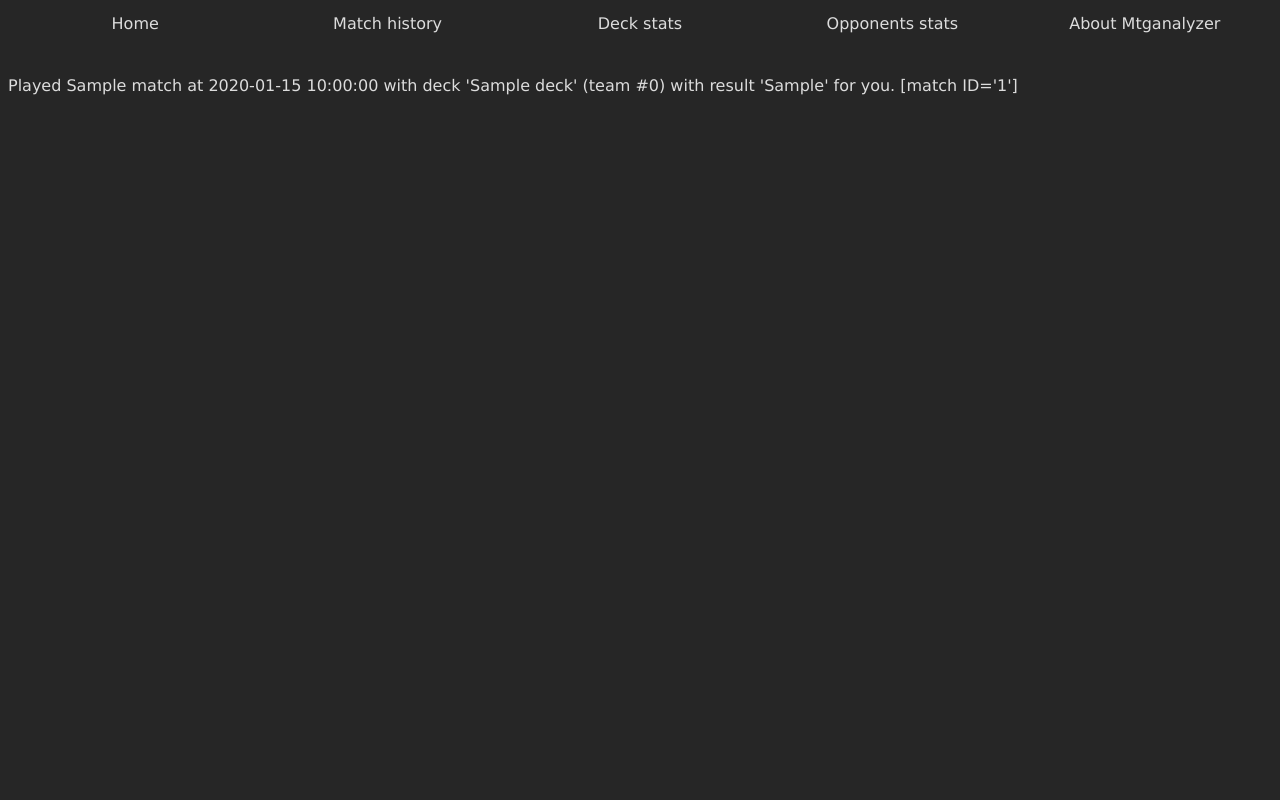
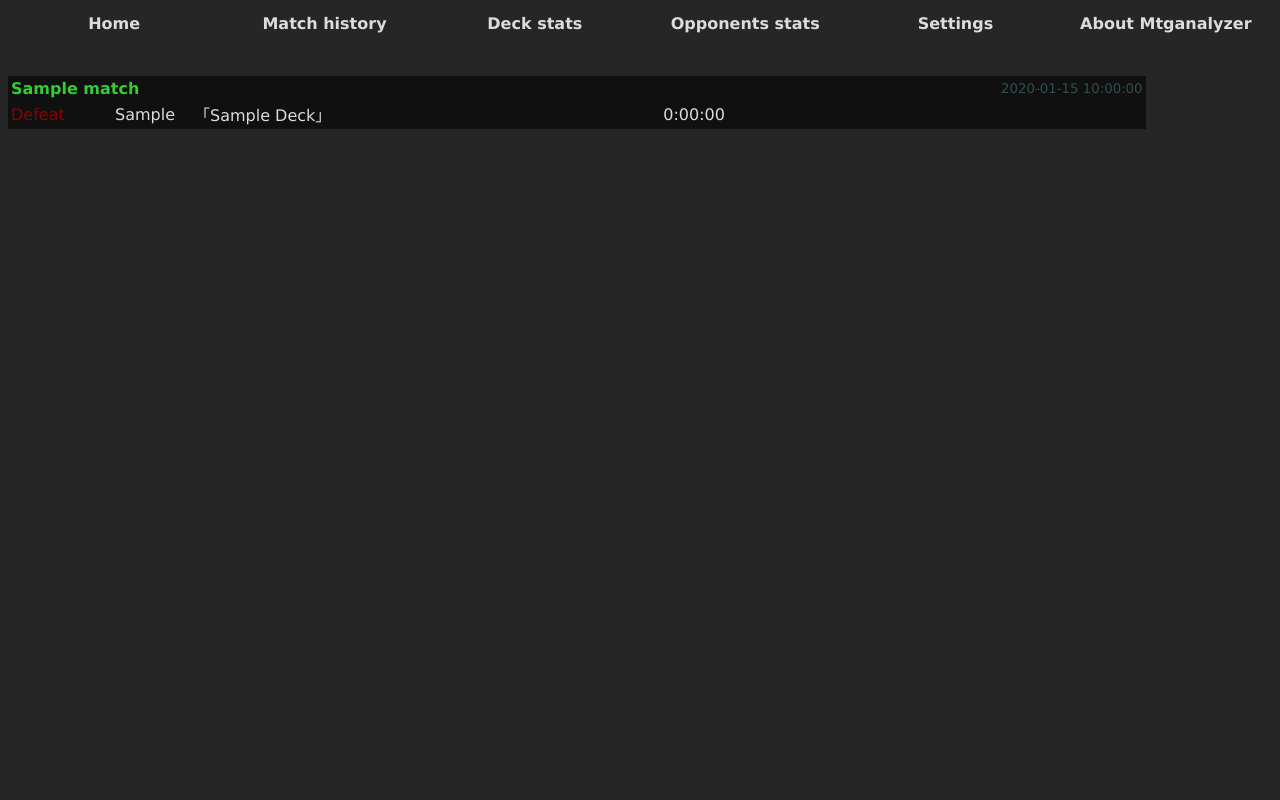
Before and after one commit to AlanFromJapan/MTGA-experiments, a Flask app: page /matchhistory in a window 1280 px wide. Run offline with Flask 2, Linux system fonts and the light colour scheme; tables that the repository leaves empty hold one stand-in row (values such as "Sample post"); parts of the project's set-up code (start-up, migrations or seed data) failed here and were passed over.

Commit message:
Added styles for the match history, mana logos, lots of CSS and a little JS decorations

```diff
--- a/mtganalyzer/main.py
+++ b/mtganalyzer/main.py
@@ -43,9 +43,8 @@ By AlanFromJapan / MIT license / Full source code here <a href="https://github.c
 @app.route('/matchhistory')
 def matchHistoryPage():
     matches = db.getMatchLatest()
-    body = "<br/>".join([str(m) for m in matches])
 
-    return render_template("template01.html", pagename="MTGAnalyzer - match history", pagecontent=body)
+    return render_template("history01.html", pagename="MTGAnalyzer - match history", matches=matches)
 
 
 ########################################################################################
--- a/mtganalyzer/mtgaobjects.py
+++ b/mtganalyzer/mtgaobjects.py
@@ -1,5 +1,5 @@
 import os
-from datetime import datetime
+from datetime import date, datetime
 
 class MtgaMatch:
     matchId = ""
@@ -30,6 +30,10 @@ class MtgaMatch:
     def __repr__(self) -> str:
         return "Played %s at %s with deck '%s' (team #%s) with result '%s' for you. [match ID='%s']" %(self.opponentName, self.matchStart, self.deck.name if self.deck != None else "**Unknown deck**" , self.opponentTeamId, self.matchOutcomeForYou, self.matchId)
 
+    def duration(self):
+        s = datetime.strptime(self.matchStart, "%Y-%m-%d %H:%M:%S")
+        e = datetime.strptime(self.matchEnd, "%Y-%m-%d %H:%M:%S")
+        return e - s
 
 class MtgaDeck:
     name = "**unnamed**"
--- a/mtganalyzer/static/css/style.css
+++ b/mtganalyzer/static/css/style.css
@@ -4,6 +4,8 @@ body {
     font-family: Verdana, Geneva, Tahoma, sans-serif;
 }
 
+/*--------------------------------------------------------------------------------------------------------*/
+/* Header */
 table.header{
     width: 100%;
     text-align: center;
@@ -12,11 +14,12 @@ table.header{
 }
 
 table.header tr td {
-    width:20%;
+    width:16%;
 }
 
+/*--------------------------------------------------------------------------------------------------------*/
 /* Anchors */
-a {color:gainsboro;}
+a {color:gainsboro; border-bottom: 1px dotted gold;}
 a:link {text-decoration: none;}
 a:active {font-weight: bold;}
 a:visited {color:gainsboro;}
@@ -25,18 +28,22 @@ a:hover {
     text-decoration: underline;
 }
 
+/*--------------------------------------------------------------------------------------------------------*/
 /* Found the glow effect here https://www.proglobalbusinesssolutions.com/css-hover-effects/ */
 table.header a {
     color:gainsboro;
     transition: .5s;
-    border-radius: 50%;}
+    border-radius: 50%;
+    border-bottom: none;
+    font-weight: bold;
+}
 table.header a:before{
     background: gold;
     transition: .5s;
     transform: scale(.9);
     z-index: -1;
 
-  border-radius: 50%;
+    border-radius: 50%;
 }
 table.header a:hover::before {
     transform: scale(1.1);
@@ -47,3 +54,40 @@ table.header a:hover {
     box-shadow: 0 0 5px gold;
     text-shadow: 0 0 5px gold;
 }
+
+/*--------------------------------------------------------------------------------------------------------*/
+/* History match list */
+table.matchhistory {
+    width: 90%;
+    border-width: 0px;
+    background-color: #101010;
+}
+table.matchhistory td.opponent{
+    font-weight: bold;
+    color:limegreen;
+}
+table.matchhistory td.outcomeVictory{
+    color:limegreen;
+    width:100px;
+}
+table.matchhistory td.outcomeDefeat{
+    color: darkred;
+    width:100px;
+}
+table.matchhistory td.deckmana{
+    width:75px;
+}
+table.matchhistory td.time{
+    color: darkslategrey;
+    text-align: right;
+    font-size: smaller;
+}
+table.matchhistory td.deckname{
+    text-transform: capitalize;
+}
+table.matchhistory td.deckname::before{
+    content:"「";
+}
+table.matchhistory td.deckname::after{
+    content:"」";
+}
--- /dev/null
+++ b/mtganalyzer/templates/history01.html
@@ -0,0 +1,61 @@
+<html>
+  <head>
+    <title>Mtganalyzer - {{ pagename }}</title>
+    <link rel="stylesheet" href="css/style.css" type="text/css" />
+    <meta http-equiv="Content-Type" content="text/html;charset=utf-8" />
+
+
+
+  </head>
+<body>
+
+<table class="header">
+  <tr>
+    <td><a href="/">Home</a></td>
+    <td><a href="matchhistory">Match history</a></td>
+    <td><a href="decks">Deck stats</a></td>
+    <td><a href="opponents">Opponents stats</a></td>
+    <td><a href="settings">Settings</a></td>
+    <td><a href="about">About Mtganalyzer</a></td>
+  </tr>
+</table>
+<br/>
+<br/>
+{% for m in matches %}
+<table class="matchhistory">
+<tr>
+    <td class="opponent" colspan="3">{{ m.opponentName }}</td>
+    <td class="time">{{ m.matchStart }}</td>
+</tr>
+<tr>
+    {% if m.matchOutcomeForYou == "Victory" %}
+    <td class="outcomeVictory">Victory</td>
+    {% else %}
+    <td class="outcomeDefeat">Defeat</td>
+    {% endif %}
+    <td class="deckmana">{{ m.deck.mana }}</td>
+    <td class="deckname">{{ m.deck.name }}</td>
+    <td class="matchduration">{{ m.duration() }}</td>
+</tr>
+</table>
+<br/>
+{% endfor %}
+
+<script type="text/javascript">
+    //https://stackoverflow.com/questions/4487455/replace-text-with-image-javascript-getelementsbyclass
+    //Replace the mana codes with images
+    var list, index, element, filename;
+    list = document.getElementsByClassName('deckmana');
+    for (index = 0; index < list.length; ++index) {
+        element = list[index];
+
+        //that's ugly but it works because of the case :P
+        element.innerHTML = element.innerHTML.replace("B", "<img src='images/B.png' alt='Black'/>");
+        element.innerHTML = element.innerHTML.replace("R", "<img src='images/R.png' alt='Red'/>");
+        element.innerHTML = element.innerHTML.replace("U", "<img src='images/U.png' alt='Blue'/>");
+        element.innerHTML = element.innerHTML.replace("W", "<img src='images/W.png' alt='White'/>");
+        element.innerHTML = element.innerHTML.replace("G", "<img src='images/R.png' alt='Green'/>");
+    }
+
+</script>
+</body>
--- a/mtganalyzer/templates/template01.html
+++ b/mtganalyzer/templates/template01.html
@@ -13,6 +13,7 @@
     <td><a href="matchhistory">Match history</a></td>
     <td><a href="decks">Deck stats</a></td>
     <td><a href="opponents">Opponents stats</a></td>
+    <td><a href="settings">Settings</a></td>
     <td><a href="about">About Mtganalyzer</a></td>
   </tr>
 </table>
```
Also changed, not shown: mtganalyzer/static/images/B.png (added), mtganalyzer/static/images/C.png (added), mtganalyzer/static/images/G.png (added), mtganalyzer/static/images/R.png (added), mtganalyzer/static/images/U.png (added), mtganalyzer/static/images/W.png (added).
